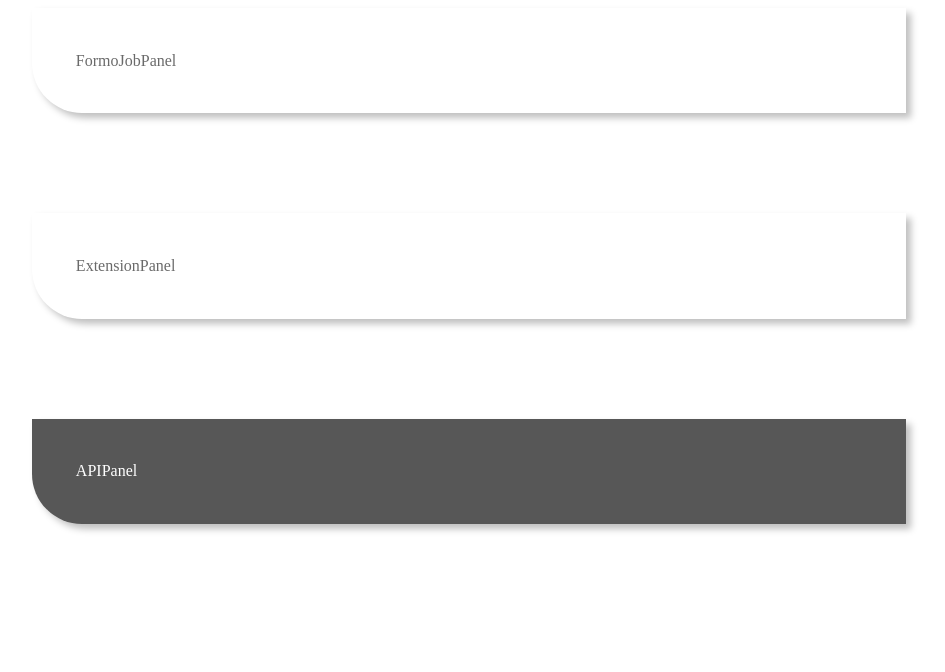
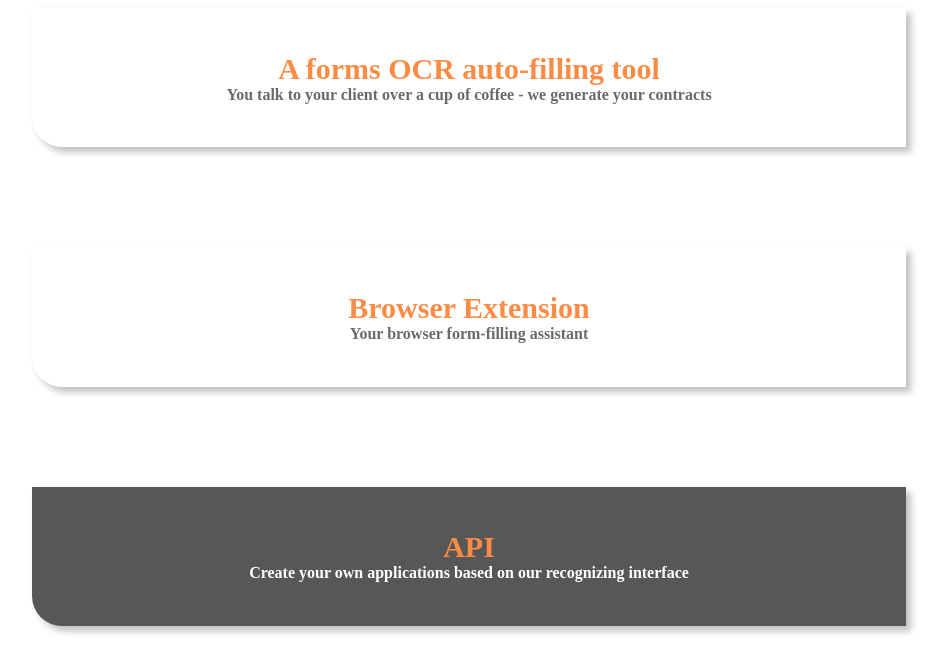
Before and after one commit to Balaborka/FormoJob-, a React (Create React App) app: page / in a window 1280 px wide. Shown: the top 672 px of the page, without its empty margins (171-1116 px from the left). Built offline with nearby package versions, Linux system fonts and the light colour scheme.

Commit message:
Headers are added

```diff
--- a/src/components/API_panel.tsx
+++ b/src/components/API_panel.tsx
@@ -1,9 +1,10 @@
 import React from 'react'
+import { PanelHeader } from './panelHeader'
 
 export function APIPanel() {
     return (
         <div>
-            APIPanel
+            <PanelHeader header='API' description='Create your own applications based on our recognizing interface ' />
         </div>
     )
 }
--- a/src/components/extension_panel.tsx
+++ b/src/components/extension_panel.tsx
@@ -1,9 +1,10 @@
 import React from 'react'
+import { PanelHeader } from './panelHeader'
 
 export function ExtensionPanel() {
     return (
         <div>
-            ExtensionPanel
+            <PanelHeader header='Browser Extension' description='Your browser form-filling assistant' />
         </div>
     )
 }
--- a/src/components/formojob_panel.tsx
+++ b/src/components/formojob_panel.tsx
@@ -1,9 +1,10 @@
 import React from 'react'
+import { PanelHeader } from './panelHeader'
 
 export function FormoJobPanel() {
     return (
         <div>
-            FormoJobPanel
+            <PanelHeader header='A forms OCR auto-filling tool' description='You talk to your client over a cup of coffee - we generate your contracts' />
         </div>
     )
 }
--- /dev/null
+++ b/src/components/panelHeader.tsx
@@ -0,0 +1,19 @@
+import React from 'react'
+
+interface PanelHeaderProps {
+    header: string;
+    description: string;
+}
+
+export const PanelHeader: React.FunctionComponent<PanelHeaderProps> = (props) => {
+    return (
+        <div className='panelHeader'>
+            <div className='panelHeaderTitle'>
+                { props.header }
+            </div>
+            <div className='panelHeaderDescription'>
+                { props.description }
+            </div>
+        </div>
+    )
+}
--- a/src/index.css
+++ b/src/index.css
@@ -10,7 +10,7 @@
 }
 .panel {
     box-shadow: 5px 5px 7px rgba(0, 0, 0, 0.25);
-    border-radius: 0px 0px 0px 50px;
+    border-radius: 0px 0px 0px 30px;
     margin-bottom: 100px;
     padding: 5%;
 }
@@ -22,3 +22,17 @@
     background-color: #575757;
     color: #FFFFFF;
 }
+.panelHeader {
+    display: flex;
+    align-items: center;
+    flex-direction: column;
+}
+.panelHeaderTitle {
+    color: #FC8C45;
+    font-weight: bold;
+    font-size: 30px;
+}
+.panelHeaderDescription {
+    font-weight: bold;
+    font-size: 16px;
+}
```
Also changed, not shown: src/App.tsx (+4 -4 lines).
